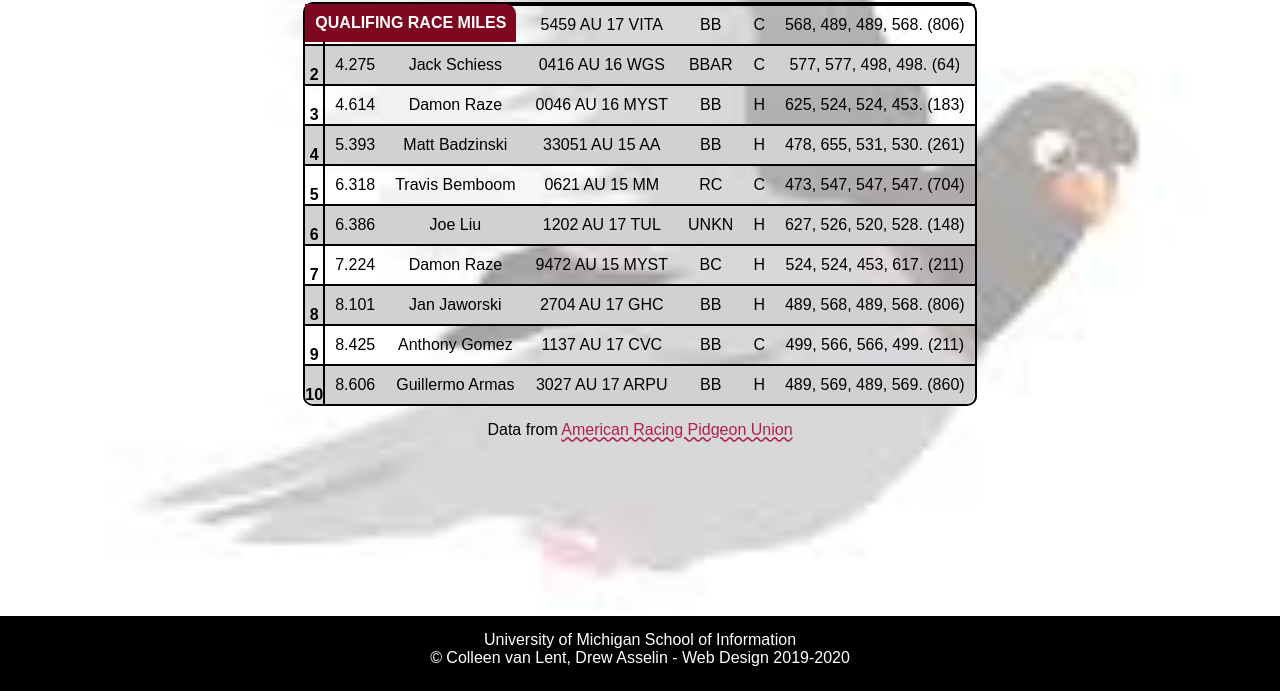
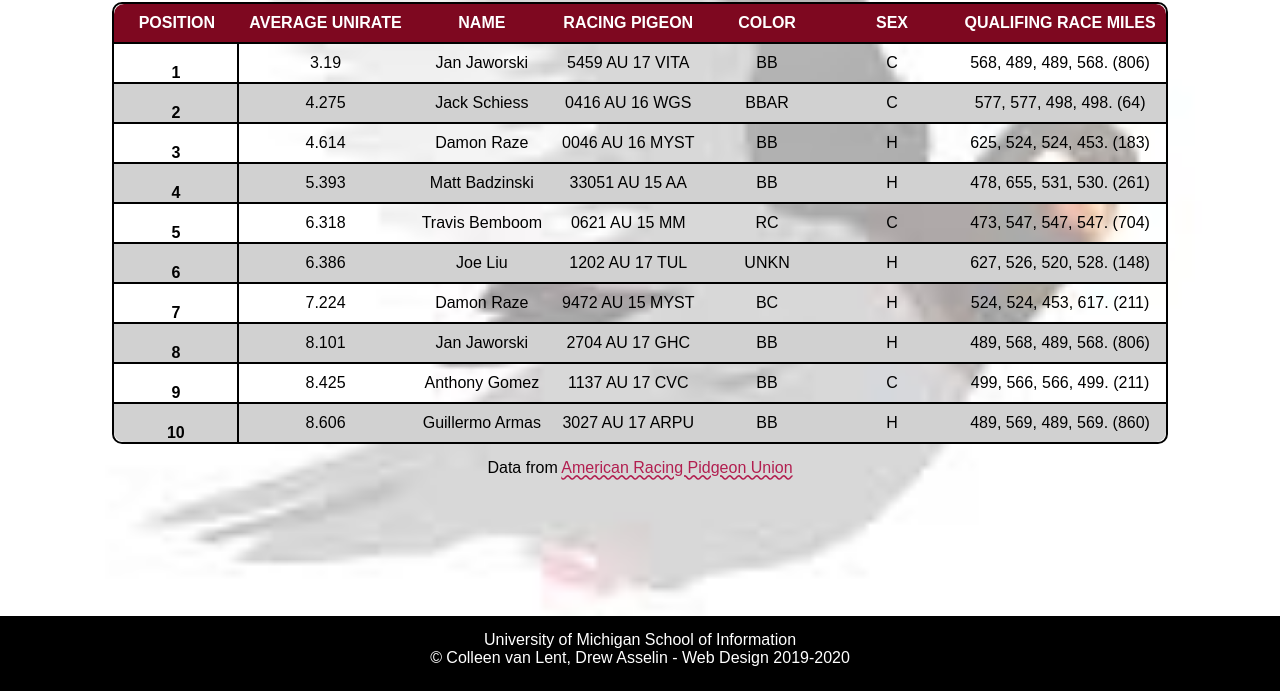
Before and after one commit to nmghanna/homework3, a plain HTML site: page index.html in a window 1280 px wide. Shown: the part 109-800 px from the top of the page. Drawn offline with Linux system fonts and the light colour scheme; a web font is replaced by a local one.

Commit message:
Update style.css

```diff
--- a/css/style.css
+++ b/css/style.css
@@ -71,7 +71,7 @@ table{
   background-color: #7e0820;
   text-align: center;
   margin: 0 auto;
-  position: absolute;
+  vertical-align: middle;
 }
 
 .rowhead{
```
